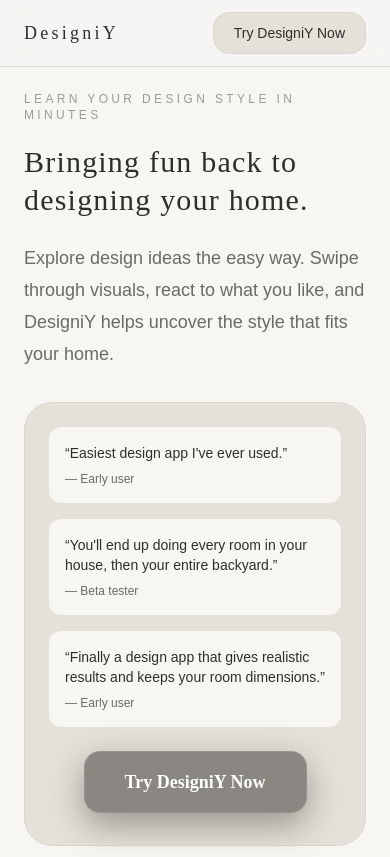
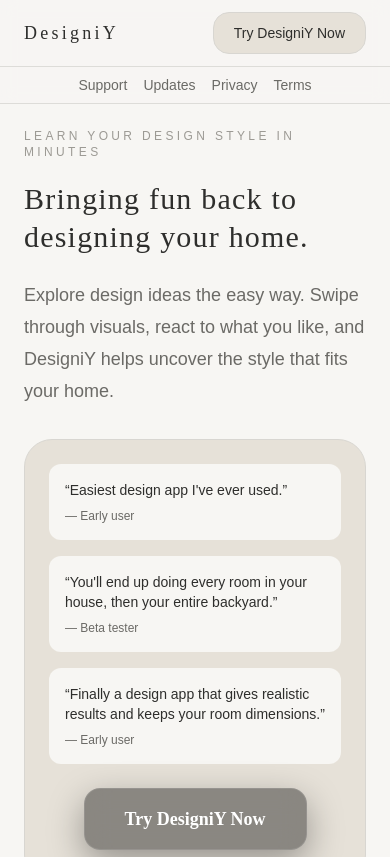
Before and after one commit to cisekdesigns/builderiywebsite, a Next.js app: page / in a window 390 px wide. Shown: the top 857 px of the page. Built offline with nearby package versions, Linux system fonts and the light colour scheme.

Commit message:
add mobile navigation links

```diff
--- a/components/SiteHeader.tsx
+++ b/components/SiteHeader.tsx
@@ -47,6 +47,38 @@ export default function SiteHeader() {
           Try DesigniY Now
         </a>
       </div>
+
+      <nav
+        className="md:hidden border-t border-[#D8D6D1]/80"
+        aria-label="Mobile navigation"
+      >
+        <div className="mx-auto flex max-w-7xl flex-wrap items-center justify-center gap-x-4 gap-y-1 px-6 py-2 sm:px-10 lg:px-16">
+          <a
+            href="/#support"
+            className="text-sm text-[#6B6A66] transition hover:text-[#2E2E2C]"
+          >
+            Support
+          </a>
+          <a
+            href="/#updates"
+            className="text-sm text-[#6B6A66] transition hover:text-[#2E2E2C]"
+          >
+            Updates
+          </a>
+          <a
+            href="/privacy"
+            className="text-sm text-[#6B6A66] transition hover:text-[#2E2E2C]"
+          >
+            Privacy
+          </a>
+          <a
+            href="/terms"
+            className="text-sm text-[#6B6A66] transition hover:text-[#2E2E2C]"
+          >
+            Terms
+          </a>
+        </div>
+      </nav>
     </header>
   );
 }
```
